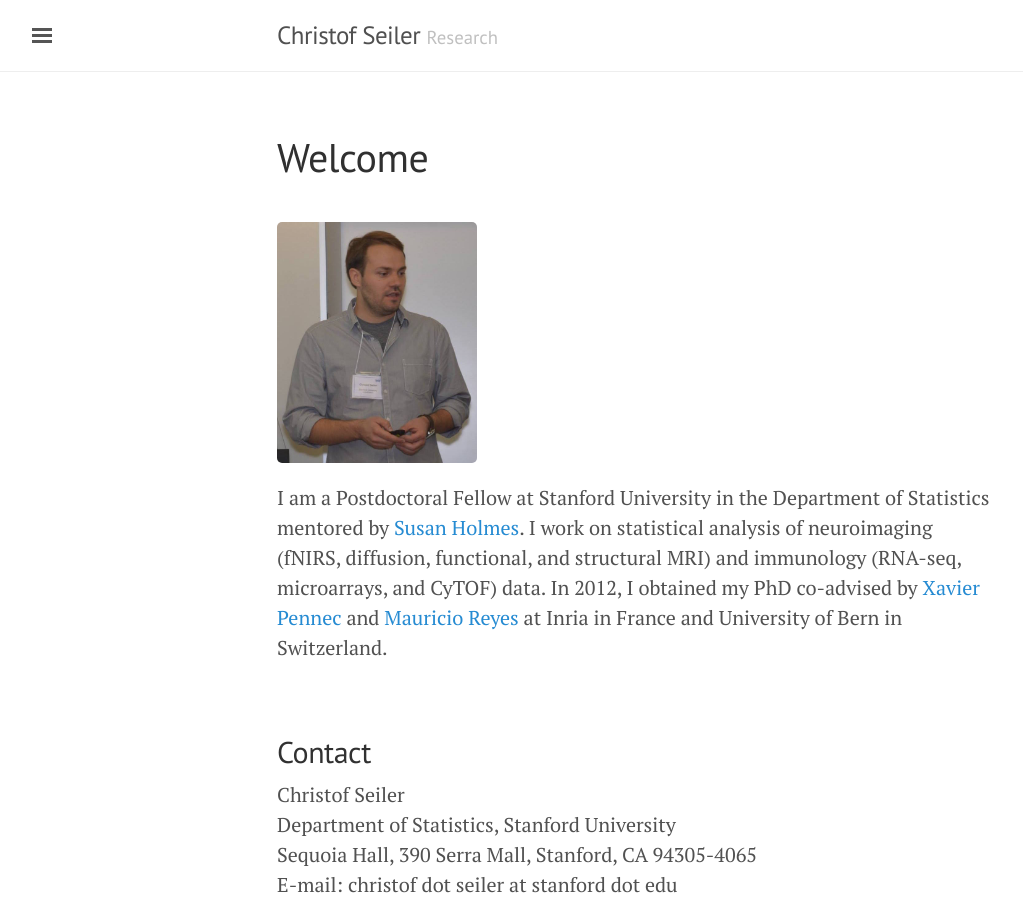
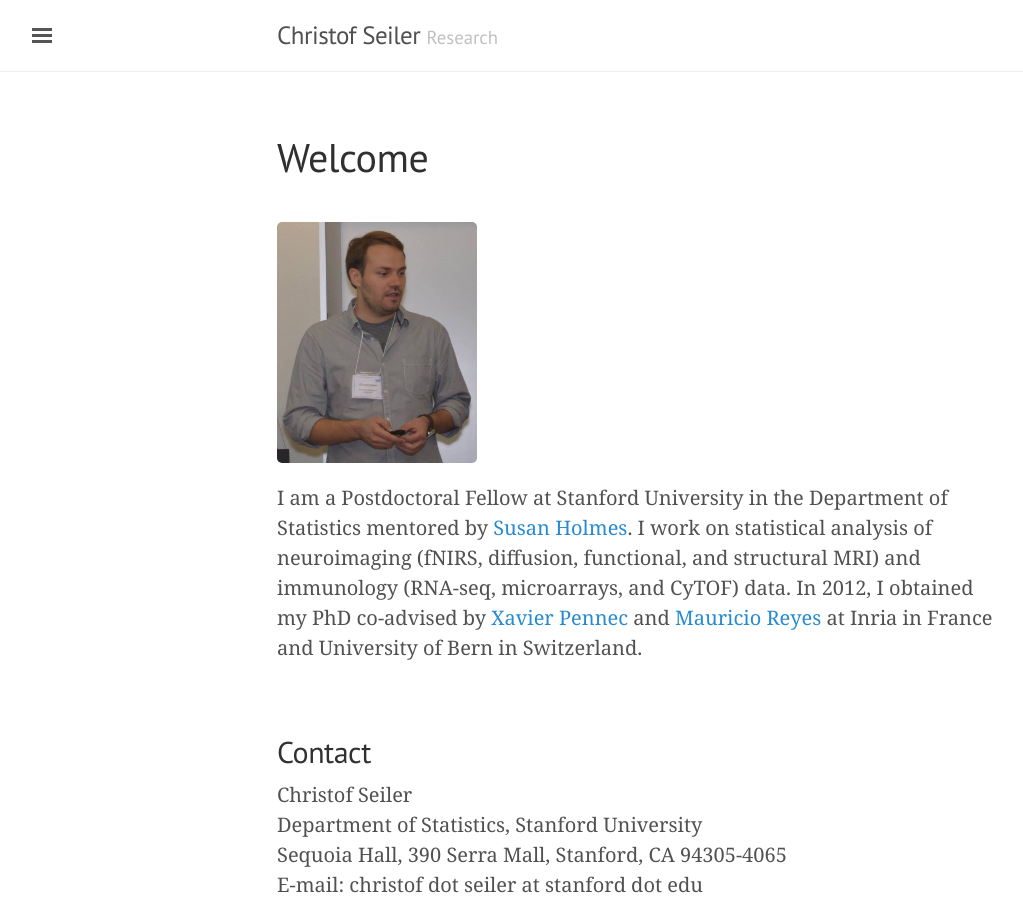
Before and after one commit to ChristofSeiler/ChristofSeiler.github.io, a Jekyll site: the page built from index.html, in a window 1280 px wide. Shown: the whole page, without its empty margins (3-1026 px from the left). Built offline with Jekyll 4.4.1, drawn with Linux system fonts in a browser that asks for light colours; the list of posts is cut into pages by our own code.

Commit message:
comment out icon and change font

```diff
--- a/_includes/head.html
+++ b/_includes/head.html
@@ -18,11 +18,11 @@
   <link rel="stylesheet" href="{{ site.baseurl }}/public/css/poole.css">
   <link rel="stylesheet" href="{{ site.baseurl }}/public/css/syntax.css">
   <link rel="stylesheet" href="{{ site.baseurl }}/public/css/lanyon.css">
-  <link rel="stylesheet" href="https://fonts.googleapis.com/css?family=PT+Serif:400,400italic,700%7CPT+Sans:400">
+  <link rel="stylesheet" href="http://fonts.googleapis.com/css?family=PT+Sans:400,400italic,700|Abril+Fatface">
 
   <!-- Icons -->
-  <link rel="apple-touch-icon-precomposed" sizes="144x144" href="{{ site.baseurl }}/public/apple-touch-icon-precomposed.png">
-  <link rel="shortcut icon" href="{{ site.baseurl }}/public/favicon.ico">
+  <!-- <link rel="apple-touch-icon-precomposed" sizes="144x144" href="{{ site.baseurl }}/public/apple-touch-icon-precomposed.png">
+  <link rel="shortcut icon" href="{{ site.baseurl }}/public/favicon.ico"> -->
 
   <!-- RSS -->
   <link rel="alternate" type="application/rss+xml" title="RSS" href="/atom.xml">
```
